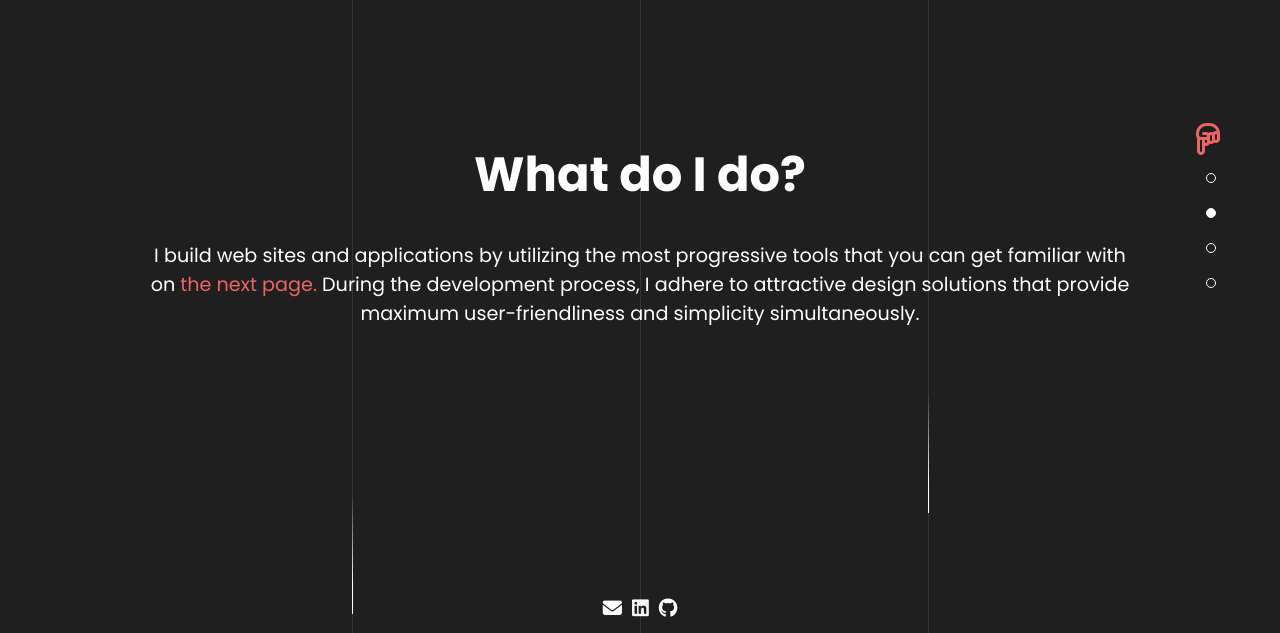
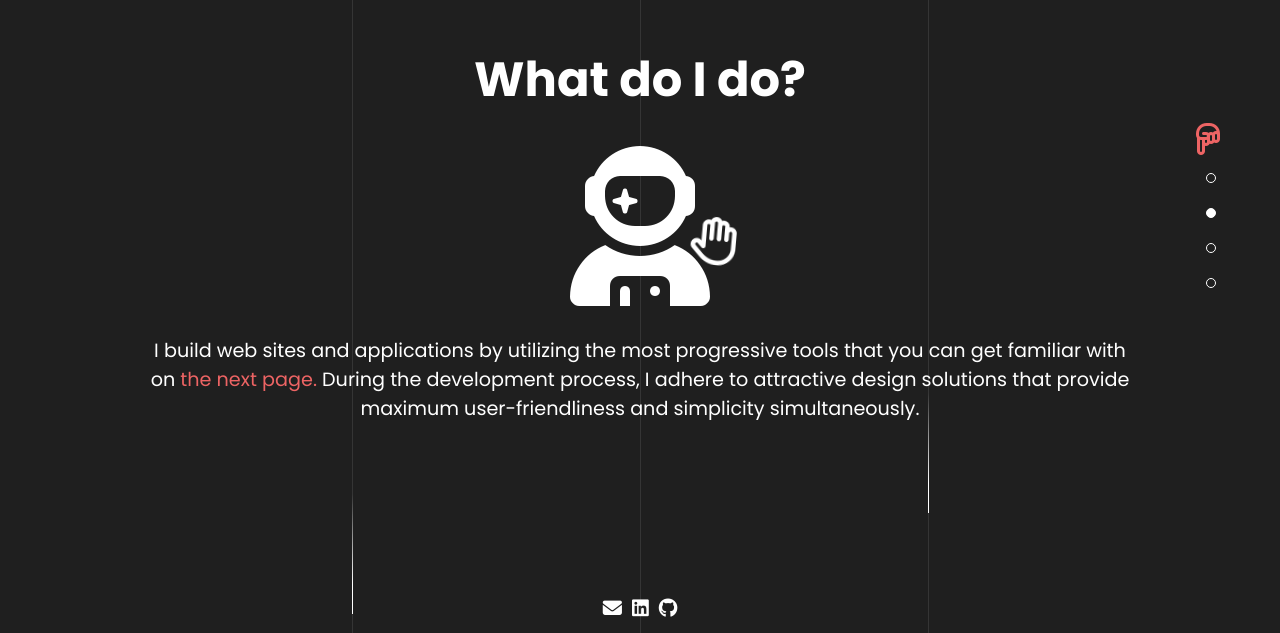
Before and after one commit to Mavludin/portfolio-page, a React (Create React App) app: page /about in a window 1280 px wide. Shown: the part 167-800 px from the top of the page. Built offline with nearby package versions, Linux system fonts and the light colour scheme.

Commit message:
on my way

```diff
--- a/src/containers/about/about.js
+++ b/src/containers/about/about.js
@@ -6,12 +6,15 @@ import { Link } from 'react-router-dom';
 
 import scrollAndPageFlip from '../../Utils/PageFlipAndScrollTop';
 
-
 const About = () => {
 
     return (
         <div className={[classes.AboutPage, 'flex-content', 'Page'].join(' ')} >
             <h1 datatype="What do I do?">What do I do?</h1>
+
+            <i className={["fas fa-user-astronaut", classes.Astronaut].join(' ')}></i>
+            <i className={["far fa-hand-paper", classes.Wave].join(' ')}></i>
+
             <p>
                 I build web sites and applications by utilizing the most progressive tools that you can get familiar with on
                 <Link onClick={scrollAndPageFlip} to="/skills"> the next page. </Link>
--- a/src/containers/about/about.module.css
+++ b/src/containers/about/about.module.css
@@ -6,3 +6,34 @@ h3 {
     color: #ED6464;
     cursor: pointer;
 }
+
+.Astronaut {
+    font-size: 10em;
+    display: block;
+    margin-bottom: 30px;
+    cursor: pointer;
+}
+
+.Wave {
+    font-size: 3em;
+    display: block;
+    position: absolute;
+    top: 48%;
+    right: 40%;
+    animation: waving .8s linear infinite !important;
+
+}
+
+@keyframes waving {
+    0% {
+        transform: rotate(0deg);
+    }
+
+    50% {
+        transform: rotate(10deg);
+    }
+
+    100% {
+        transform: rotate(0deg);
+    }
+}
```
